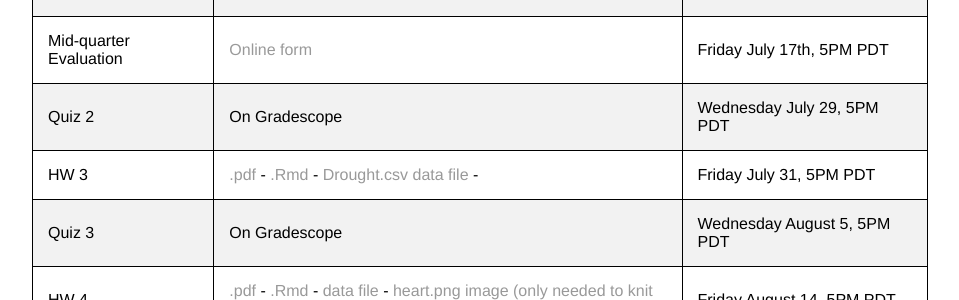
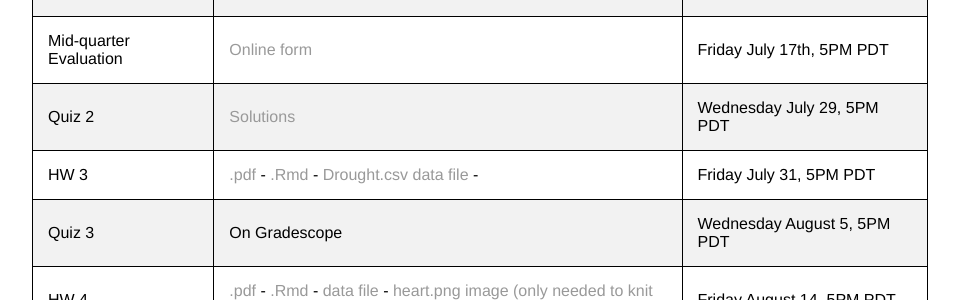
Before and after one commit to stats60/stats60.github.io, a Jekyll site: the page built from hw/index.md, in a window 1280 px wide. Shown: the part 597-897 px from the top of the page, without its empty margins (160-1119 px from the left). Built offline with Jekyll 4.4.1, drawn with Linux system fonts in a browser that asks for light colours; our own code applies the rules of GitHub Pages for plain Markdown files.

Commit message:
quiz 2 sols

```diff
--- a/hw/index.md
+++ b/hw/index.md
@@ -16,7 +16,7 @@ We provide the problem statement in a .pdf file. We also provide the .Rmd source
 |Project Proposal|See the [Project](../project) page| Wednesday July 15th, 5PM PDT
 |HW 2 |[.pdf](hw2/hw2.pdf) - [.Rmd source](hw2/hw2.Rmd) - [Isotope data file](hw2/IsotopeData.xlsx) - [solutions.pdf](hw2/hw2sol.pdf) - [solutions.Rmd](hw2/hw2sol.Rmd)|Friday July 17th, 5pm PDT
 |Mid-quarter Evaluation| [Online form](https://docs.google.com/forms/d/1ZrKm-FBKC6IqheyPTZ8s_FLWArUcJTgy2acq8n9BsxI/) |Friday July 17th, 5PM PDT
-|Quiz 2| On Gradescope| Wednesday July 29, 5PM PDT
+|Quiz 2| [Solutions](quiz2_sol.pdf)| Wednesday July 29, 5PM PDT
 |HW 3| [.pdf](hw3/hw3.pdf) - [.Rmd](hw3/hw3.Rmd) - [Drought.csv data file](hw3/drought.csv) - |Friday July 31, 5PM PDT
 |Quiz 3| On Gradescope| Wednesday August 5, 5PM PDT
 |HW 4| [.pdf](hw4/hw4.pdf) - [.Rmd](hw4/hw4.Rmd) - [data file](hw4/sf_stopping.csv) - [heart.png image (only needed to knit the .Rmd)](hw4/heart.png)|Friday August 14, 5PM PDT
```
Also changed, not shown: 2 other files.
